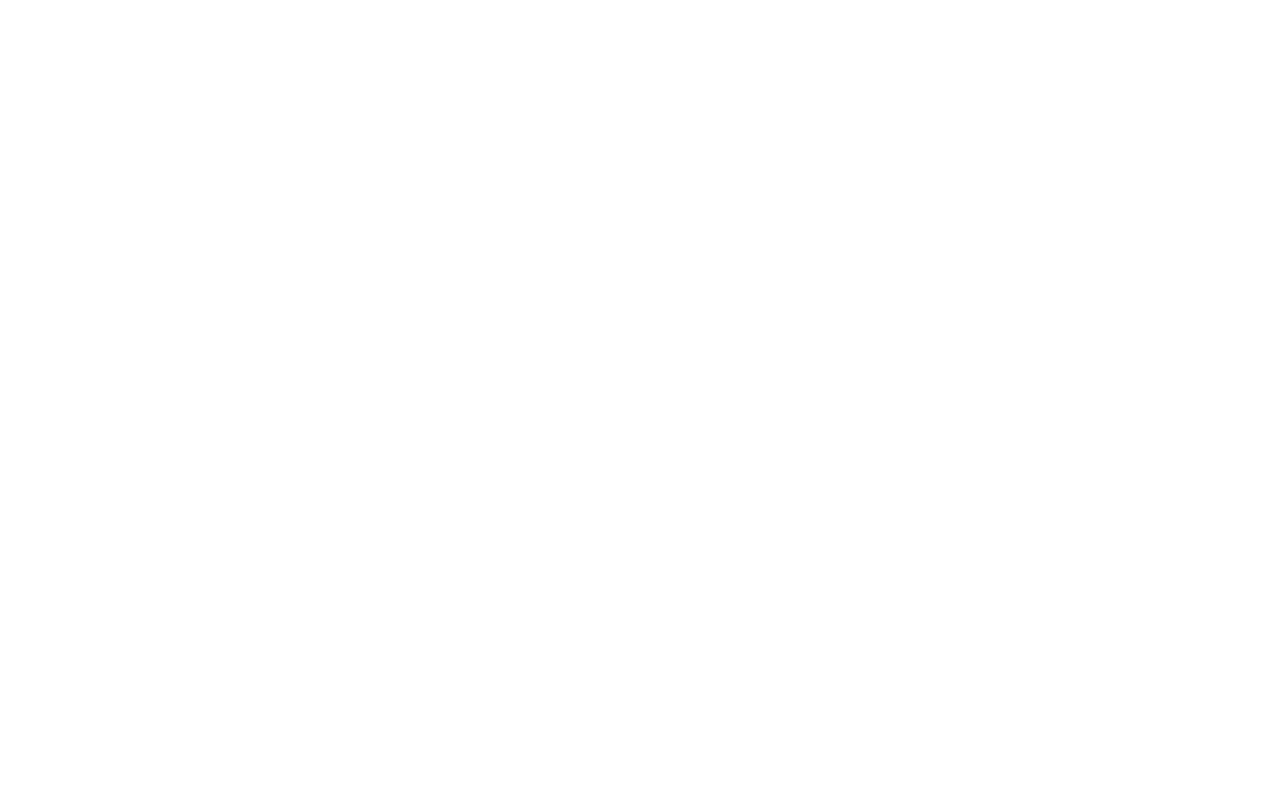
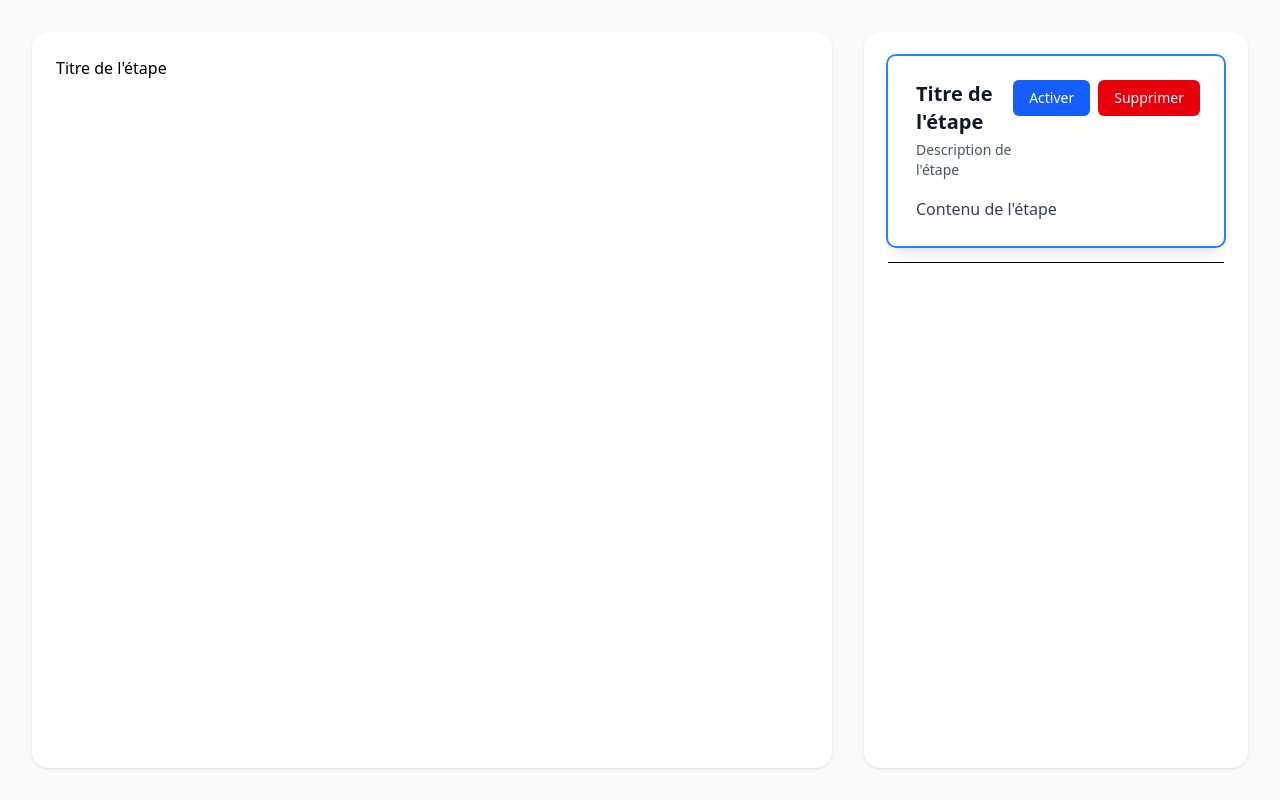
Before and after one commit to lhommenul/open-documentation, a Nuxt app: page /new in a window 1280 px wide. Before the commit this address had no page. Built offline with nearby package versions, Linux system fonts and the light colour scheme.

Commit message:
new page app

```diff
--- /dev/null
+++ b/app/pages/new.vue
@@ -0,0 +1,118 @@
+<template>
+    <div class="h-screen w-screen grid grid-cols-3 p-8 gap-8 bg-gray-50" >
+        <div class="bg-white w-full h-full rounded-2xl col-span-2 p-6 shadow">
+            <div v-if="steps.length === 0" >
+                <p class="text-gray-500">Aucune étape</p>
+                <button
+                    @click="addStep(true)"
+                    class="bg-blue-500 text-white px-4 py-2 rounded-md"
+                >
+                    Ajouter une étape
+                </button>
+            </div>
+
+            <div v-else >
+
+                <header>
+                    <h1>
+                        {{ currentStep?.title }}
+                    </h1>
+                </header>
+
+            </div>
+
+
+        </div>
+        <div class="bg-white w-full h-full rounded-2xl p-6 shadow">
+            <ul>
+                <li
+                    v-for="step in steps"
+                    :key="step.id"
+                    @click="activateStep(step.id)"
+                    :class="{
+                        'bg-white dark:bg-gray-800 shadow-lg rounded-lg p-6 mb-4 cursor-pointer transform transition-all duration-200 hover:scale-103 hover:shadow-xl border-l-4 border-transparent': true,
+                        'border-blue-500 ring-2 ring-blue-500 ring-opacity-50': step.active // Exemple: ajoute une classe si l'étape est active
+                    }"
+                    >
+                    <div class="flex justify-between items-start mb-4">
+                        <div>
+                        <p class="text-xl font-semibold text-gray-900 dark:text-white mb-1">
+                            {{ step.title }}
+                        </p>
+                        <p class="text-gray-600 dark:text-gray-300 text-sm">
+                            {{ step.description }}
+                        </p>
+                        </div>
+                        <div class="flex space-x-2">
+                        <button
+                            type="button"
+                            class="bg-blue-600 hover:bg-blue-700 text-white font-medium py-2 px-4 rounded-md focus:outline-none focus:ring-2 focus:ring-blue-500 focus:ring-opacity-50 transition duration-150 ease-in-out text-sm"
+                        >
+                            Activer
+                        </button>
+                        <button
+                            class="bg-red-600 hover:bg-red-700 text-white font-medium py-2 px-4 rounded-md focus:outline-none focus:ring-2 focus:ring-red-500 focus:ring-opacity-50 transition duration-150 ease-in-out text-sm"
+                            @click.stop="removeStep(step.id)"
+                            type="button"
+                        >
+                            Supprimer
+                        </button>
+                        </div>
+                    </div>
+                    <p class="text-gray-700 dark:text-gray-200 leading-relaxed mt-2 text-base">
+                        {{ step.content }}
+                    </p>
+                    </li>
+
+            </ul>
+            <hr>
+        </div>
+    </div>
+</template>
+
+<script setup lang="ts">
+
+type Step = {
+    id: number
+    title: string
+    description: string
+    content: string
+    active: boolean
+}
+
+const steps = ref<Step[]>([])
+
+const currentStep = computed(()=> steps.value.find(step => step.active))
+
+function addStep( activeStep = false ) {
+
+    steps.value.push({
+        id: steps.value.length + 1,
+        title: 'Titre de l\'étape',
+        description: 'Description de l\'étape',
+        content: 'Contenu de l\'étape',
+        active: activeStep
+    })
+}
+
+function removeStep(id: number) {
+    steps.value = steps.value.filter(step => step.id !== id)
+}
+
+function activateStep(id: number) {
+    steps.value.forEach(step => step.active = step.id === id)
+}
+
+onMounted(() => {
+    const fakeSteps = [{
+        id: 1,
+        title: 'Titre de l\'étape',
+        description: 'Description de l\'étape',
+        content: 'Contenu de l\'étape',
+        active: true
+    }]
+
+    steps.value = fakeSteps
+})
+
+</script>
```
